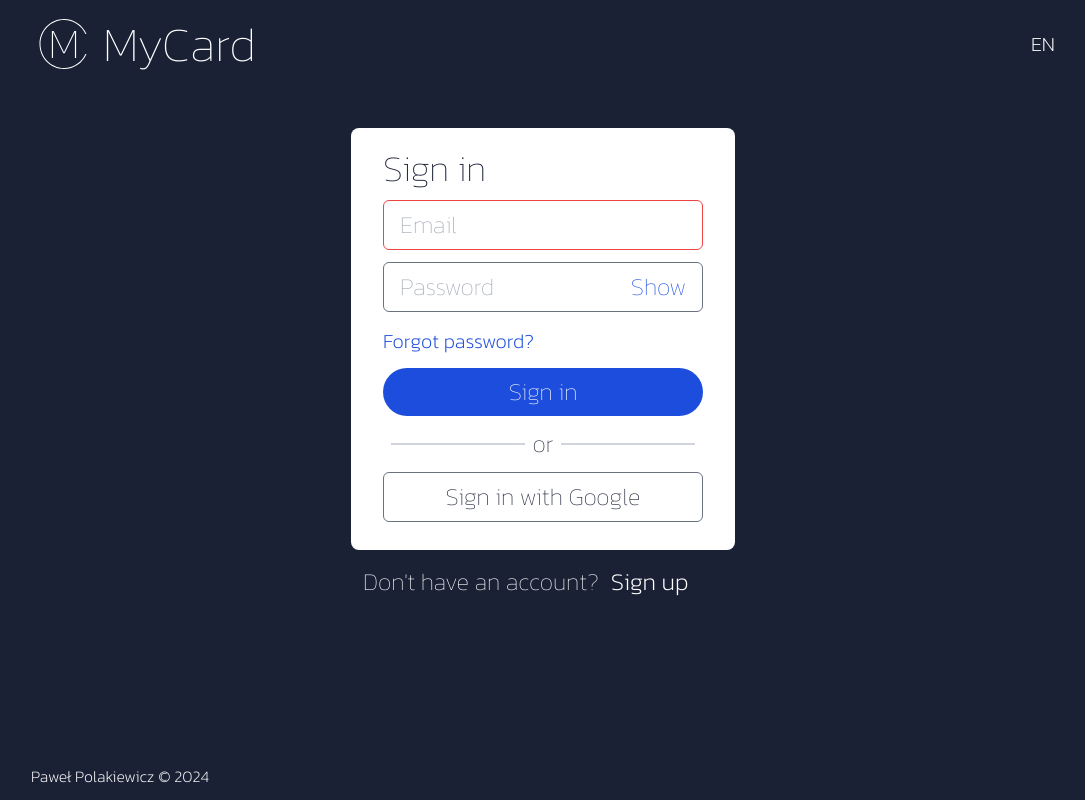
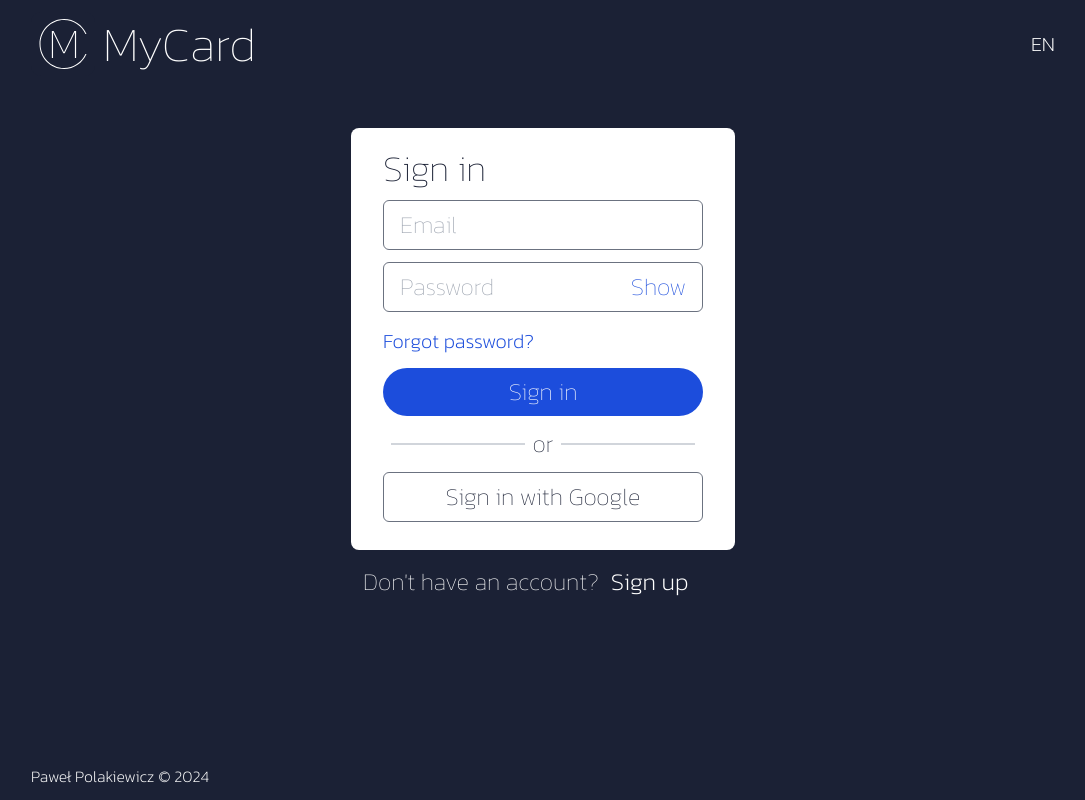
Before and after one commit to AtroxEGO/my-card-frontend, an Angular app: page /sign-in in a window 1280 px wide. Shown: the whole page, without its empty margins (97-1182 px from the left). Built offline with nearby package versions, Linux system fonts and the light colour scheme.

Commit message:
Refactor form validation and error handling

```diff
--- a/src/app/shared/forms/custom-input/custom-input.component.html
+++ b/src/app/shared/forms/custom-input/custom-input.component.html
@@ -8,6 +8,13 @@
   [formControl]="control"
   placeholder="{{ placeholder }}"
 />
-@if (control.getError("required") && (control.dirty || control.touched)) {
-  <div>Must be here!</div>
+@if (showErrors) {
+  <div class="text-red-600">
+    @if (control.hasError("required")) {
+      <div>This field is required!</div>
+    }
+    @if (control.hasError("email")) {
+      <div>Enter correct email!</div>
+    }
+  </div>
 }
--- a/src/app/shared/forms/custom-input/custom-input.component.ts
+++ b/src/app/shared/forms/custom-input/custom-input.component.ts
@@ -1,5 +1,9 @@
 import { Component, Input } from '@angular/core';
-import { FormControl, ReactiveFormsModule } from '@angular/forms';
+import {
+  FormControl,
+  FormGroupDirective,
+  ReactiveFormsModule,
+} from '@angular/forms';
 
 @Component({
   selector: 'app-custom-input',
@@ -8,12 +12,18 @@ import { FormControl, ReactiveFormsModule } from '@angular/forms';
   templateUrl: './custom-input.component.html',
 })
 export class CustomInputComponent {
+  constructor(private formDirective: FormGroupDirective) {}
+
   @Input({ required: true }) name: string = '';
   @Input({ required: true }) id: string = '';
   @Input({ required: true }) placeholder: string = '';
   @Input({ required: true }) control: FormControl = new FormControl('');
 
+  get showErrors(): boolean {
+    return this.control.invalid && this.formDirective.submitted;
+  }
+
   get borderColor() {
-    return this.control.errors ? 'border-red-500' : 'border-gray-500';
+    return this.showErrors ? 'border-red-500' : 'border-gray-500';
   }
 }
--- a/src/app/shared/forms/custom-password-input/custom-password-input.component.html
+++ b/src/app/shared/forms/custom-password-input/custom-password-input.component.html
@@ -1,5 +1,7 @@
 <div
-  class="flex items-center justify-between gap-2 rounded-md border border-gray-500 px-4 py-2"
+  class="flex items-center justify-between gap-2 rounded-md border {{
+    borderColor
+  }} px-4 py-2"
 >
   <input
     class="w-full text-gray-600 focus-visible:outline-none"
@@ -15,3 +17,10 @@
     >{{ toggleButtonText }}</span
   >
 </div>
+@if (showErrors) {
+  <div class="text-red-600">
+    @if (control.hasError("required")) {
+      <div>This field is required!</div>
+    }
+  </div>
+}
--- a/src/app/shared/forms/custom-password-input/custom-password-input.component.ts
+++ b/src/app/shared/forms/custom-password-input/custom-password-input.component.ts
@@ -1,5 +1,9 @@
 import { Component, Input } from '@angular/core';
-import { FormControl, ReactiveFormsModule } from '@angular/forms';
+import {
+  FormControl,
+  FormGroupDirective,
+  ReactiveFormsModule,
+} from '@angular/forms';
 
 @Component({
   selector: 'app-custom-password-input',
@@ -8,6 +12,8 @@ import { FormControl, ReactiveFormsModule } from '@angular/forms';
   templateUrl: './custom-password-input.component.html',
 })
 export class CustomPasswordInputComponent {
+  constructor(private formDirective: FormGroupDirective) {}
+
   @Input({ required: true }) name!: string;
   @Input({ required: true }) id!: string;
   @Input({ required: true }) placeholder!: string;
@@ -22,6 +28,14 @@ export class CustomPasswordInputComponent {
     return this.isShown ? 'Hide' : 'Show';
   }
 
+  get showErrors(): boolean {
+    return this.control.invalid && this.formDirective.submitted;
+  }
+
+  get borderColor() {
+    return this.showErrors ? 'border-red-500' : 'border-gray-500';
+  }
+
   toggleShown() {
     this.isShown = !this.isShown;
   }
--- a/src/app/sign-in-page/sign-in-form/sign-in-form.component.ts
+++ b/src/app/sign-in-page/sign-in-form/sign-in-form.component.ts
@@ -25,8 +25,8 @@ export class SignInFormComponent {
   constructor(private fb: FormBuilder) {}
 
   signInForm = this.fb.group({
-    email: ['', Validators.required, Validators.email],
-    password: [''],
+    email: ['', [Validators.required, Validators.email]],
+    password: ['', [Validators.required]],
   });
 
   onSubmit() {
```
